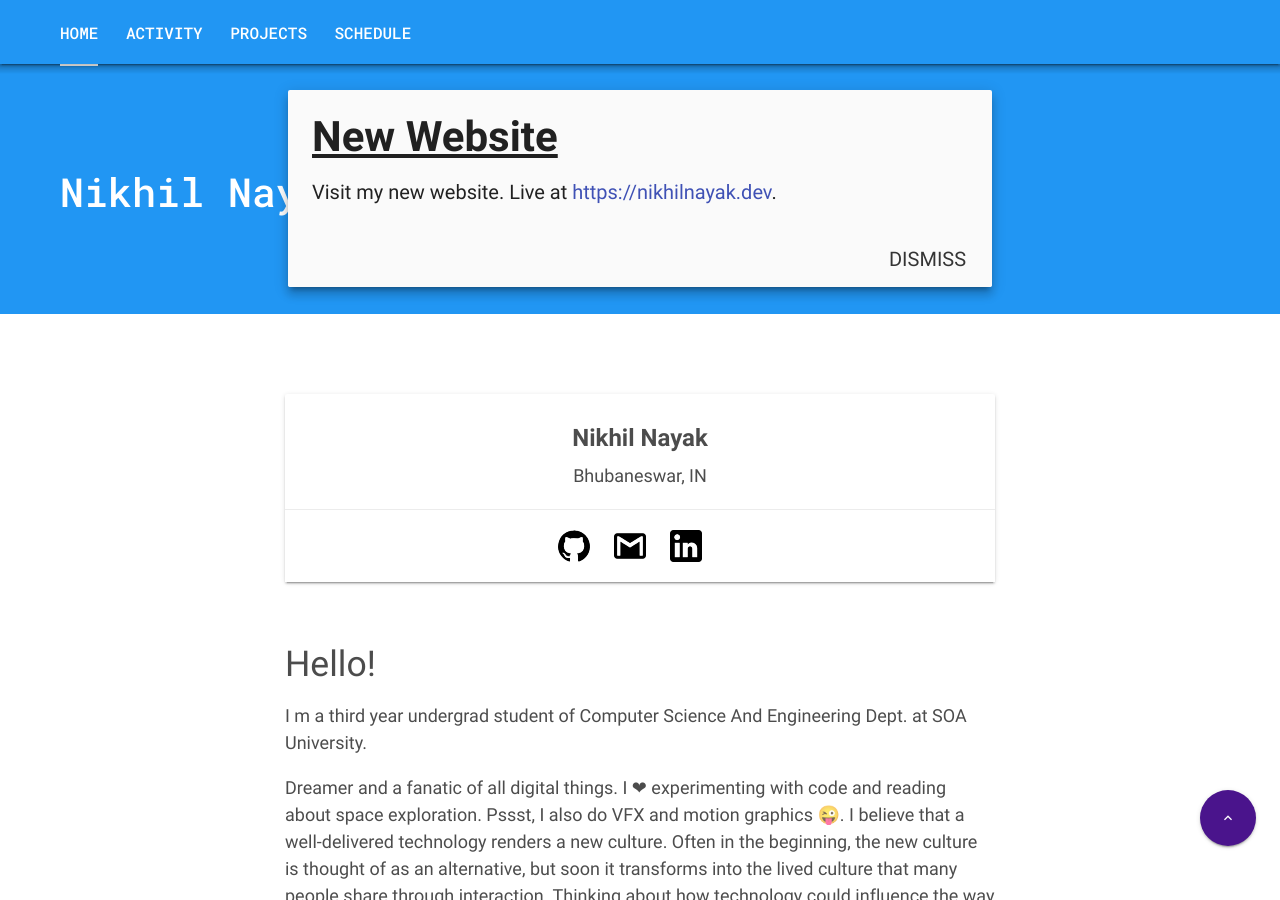
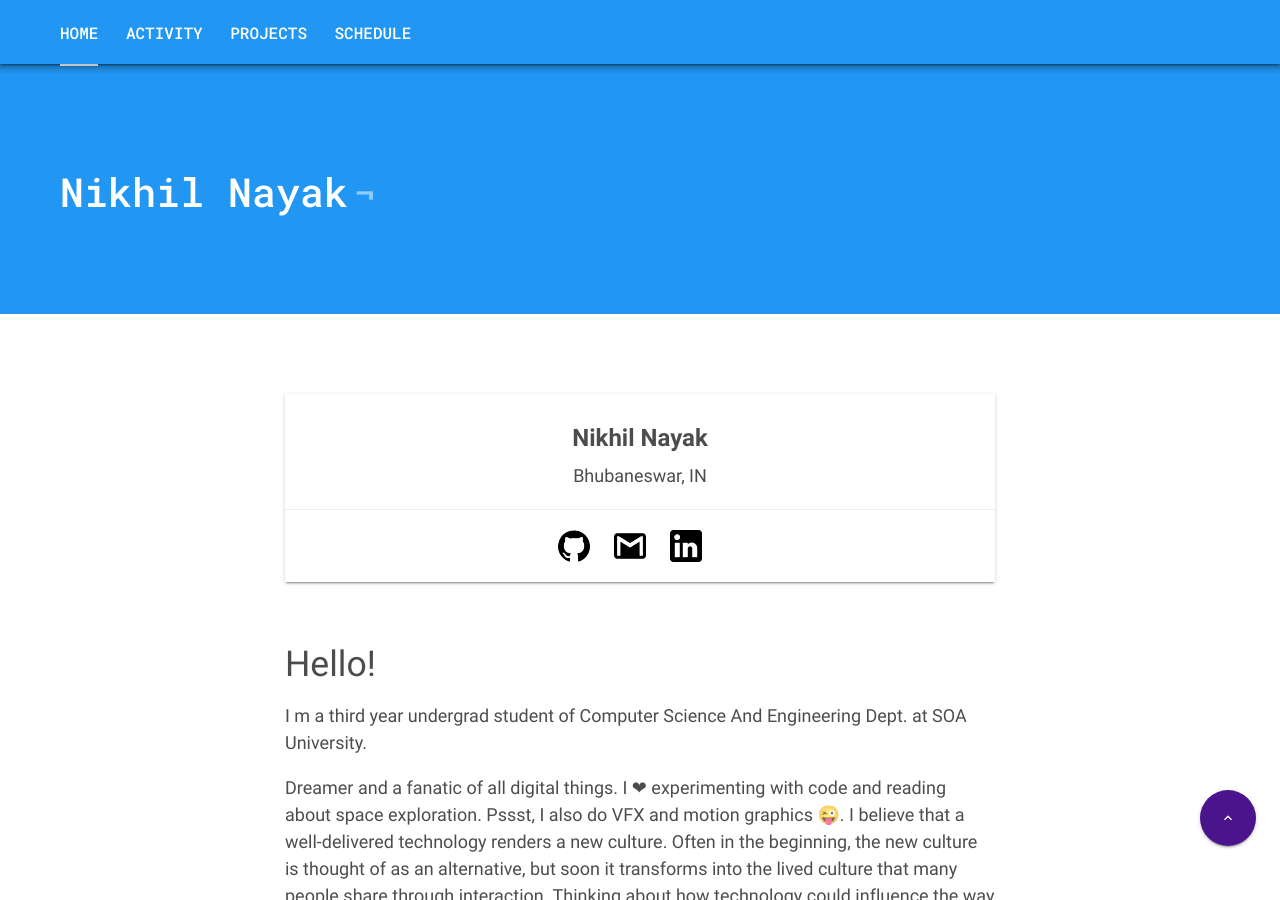
Before and after one commit to nikhilnayak98/blog, a Jekyll site: the page built from index.markdown, in a window 1280 px wide and 900 px high. Built offline with Jekyll 4.4.1, drawn with Linux system fonts in a browser that asks for light colours; nearby versions of some CDN libraries; comment, search, counter and statistics services are not loaded.

Commit message:
Update default.html

```diff
--- a/_layouts/default.html
+++ b/_layouts/default.html
@@ -35,15 +35,6 @@ THE SOFTWARE.
             <i class="material-icons">keyboard_arrow_up</i>
           </a>
 </div>
-    <div id="modal" class="modal open" style="z-index: 1003; display: block; opacity: 1; transform: scaleX(1); top: 10%;">
-    <div class="modal-content">
-      <h1><b><u>New Website</u></b></h1>
-      <p style="font-size:20px;">Visit my new website. Live at <a href="https://nikhilnayak.dev">https://nikhilnayak.dev</a>.</p>
-    </div>
-    <div class="modal-footer">
-      <a href="#!" class="modal-close waves-effect waves-blue btn-flat" style="font-size:20px;">Dismiss</a>
-    </div>
-  </div>
     <script type="text/javascript" src="https://code.jquery.com/jquery-2.1.1.min.js"></script>
     <script type="text/javascript" src="/materialize/js/materialize.min.js"></script>
     <script src="/js/smoothscroll.js"></script>
```
Also changed, not shown: other parts of _layouts/default.html (+0 -4 lines).
